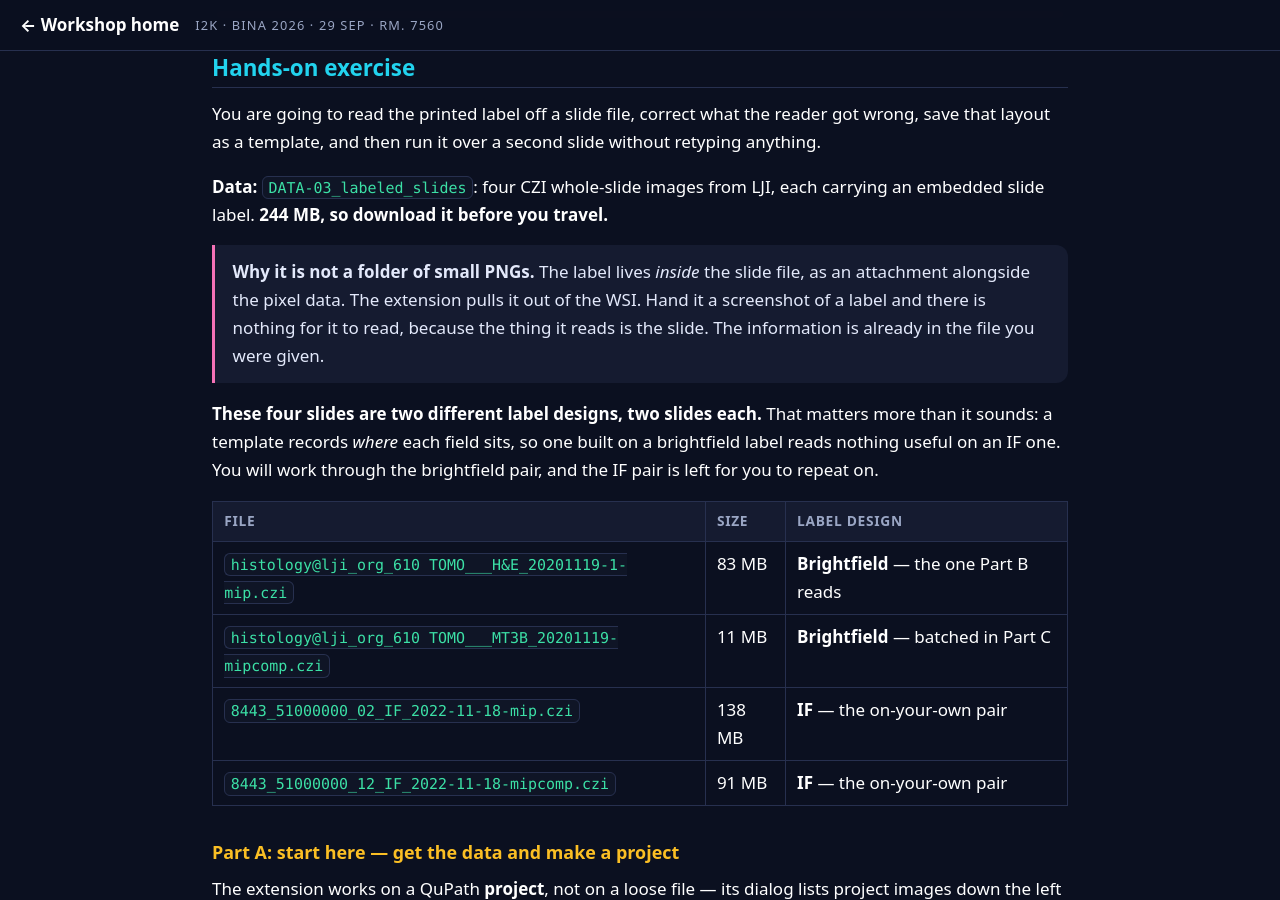
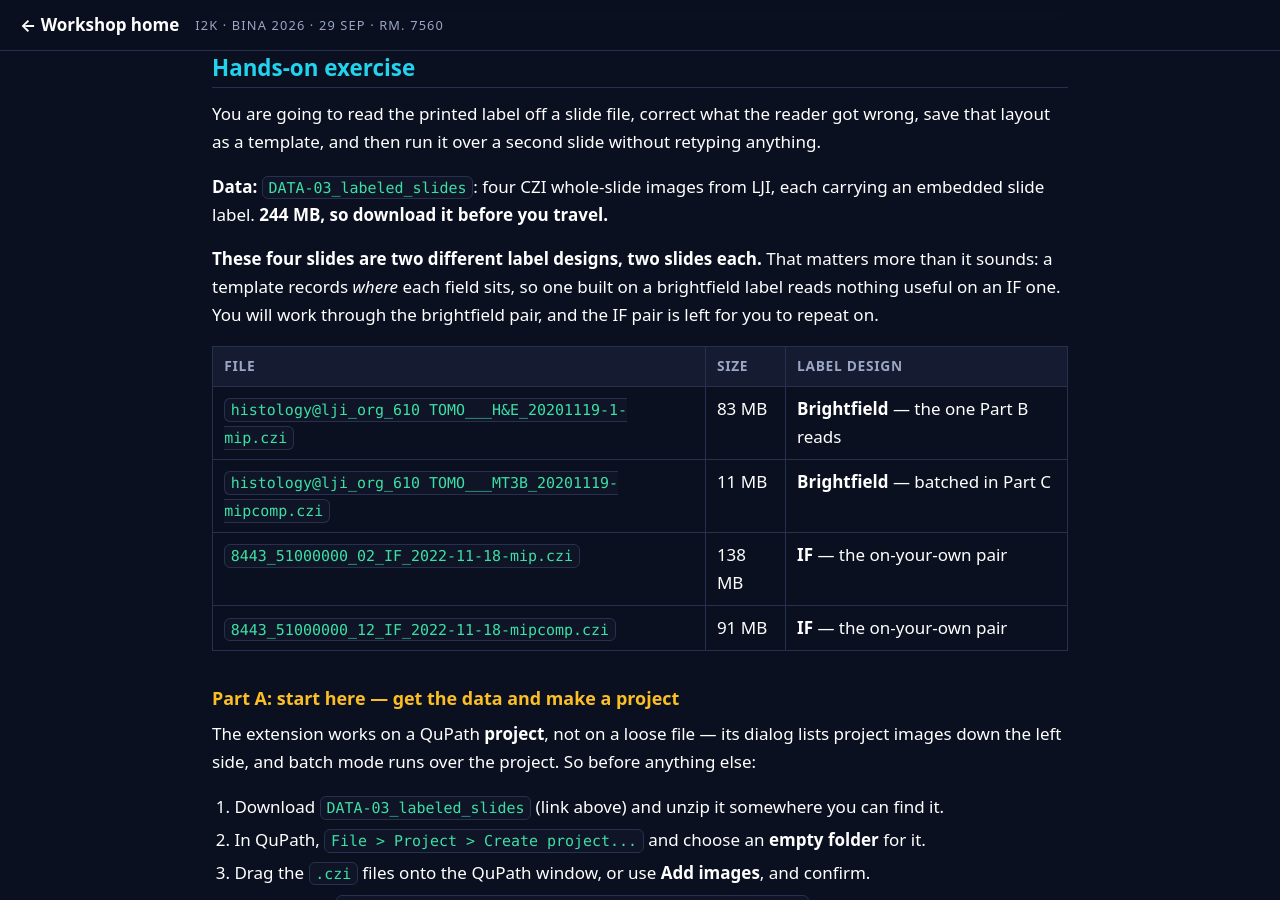
Before and after one commit to MichaelSNelson/BINA-I2K-2026-QuPath-Extensions, a Jekyll site: the page built from docs/08-ocr4labels.md, in a window 1280 px wide and 900 px high, scrolled down 2430 px. Built offline with Jekyll 4.4.1, drawn with Linux system fonts in a browser that asks for light colours.

Commit message:
Guide 08: drop the not-a-folder-of-PNGs callout
Claude-Session: https://claude.ai/code/session_01KwiACUr5MacuDvqp74c96o

```diff
--- a/docs/08-ocr4labels.md
+++ b/docs/08-ocr4labels.md
@@ -87,11 +87,6 @@ retyping anything.
 
 **Data:** [`DATA-03_labeled_slides`](https://drive.google.com/uc?export=download&id=1HIAm8hbVkVQHNqJziyfBf3r1hYDjUaRS): four CZI whole-slide images from LJI, each carrying an
 embedded slide label. **244 MB, so download it before you travel.**
-
-> **Why it is not a folder of small PNGs.** The label lives *inside* the slide file, as an
-> attachment alongside the pixel data. The extension pulls it out of the WSI. Hand it a
-> screenshot of a label and there is nothing for it to read, because the thing it reads is the
-> slide. The information is already in the file you were given.
 
 **These four slides are two different label designs, two slides each.** That matters more than
 it sounds: a template records *where* each field sits, so one built on a brightfield label reads
```
